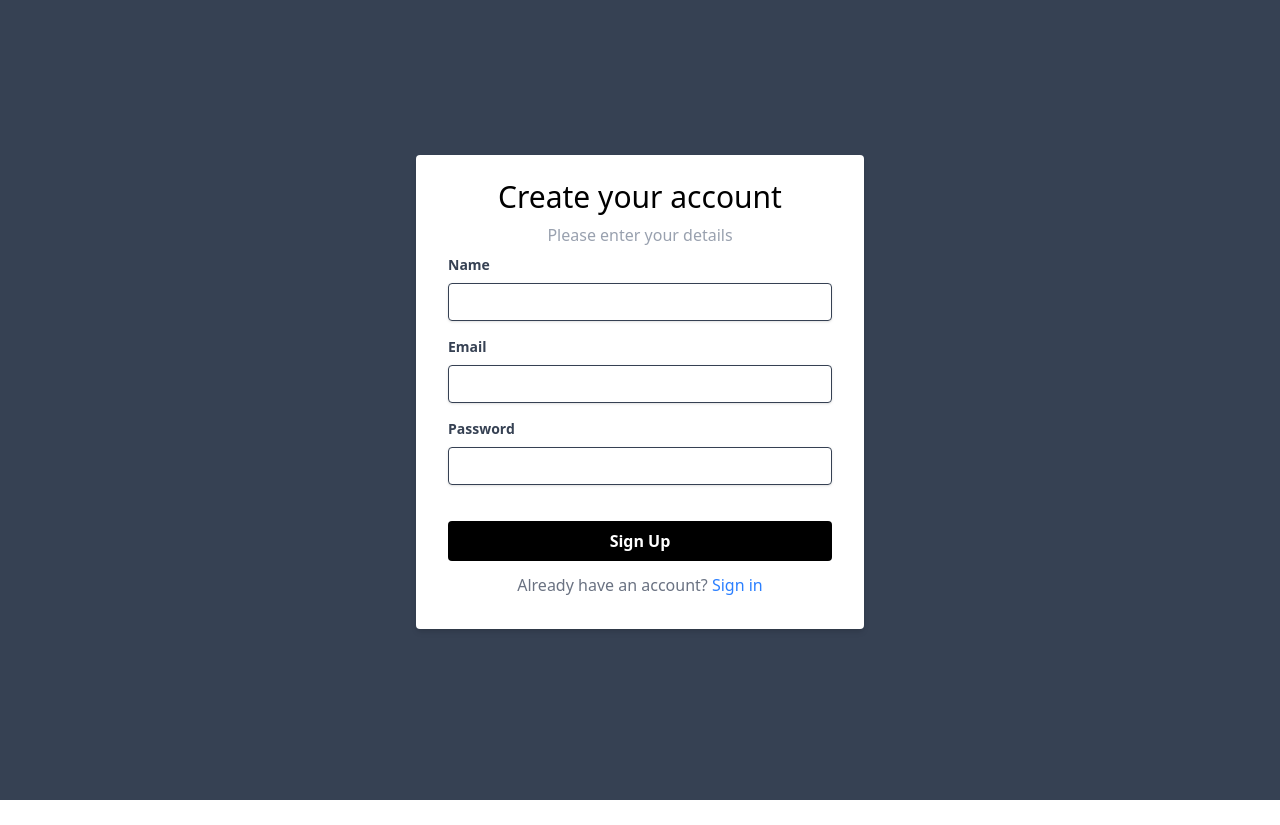
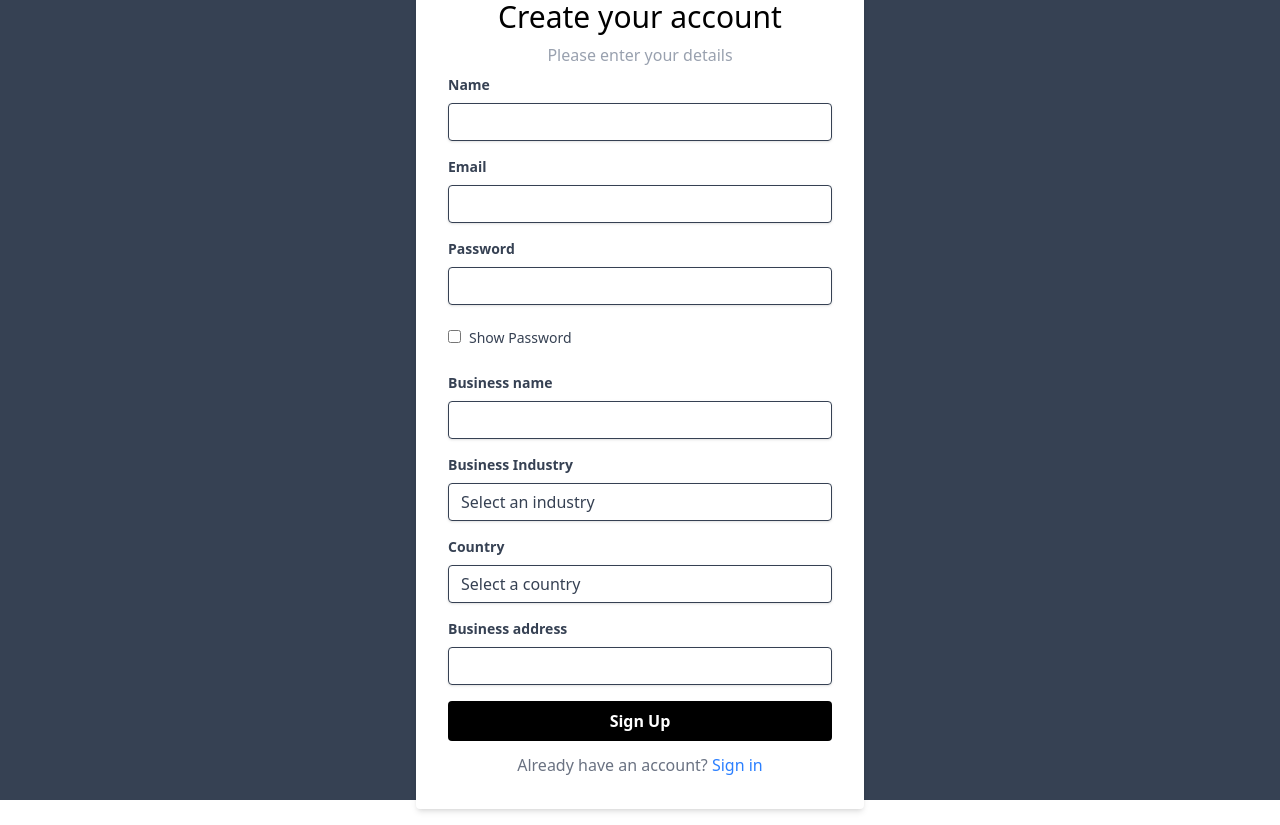
Before and after one commit to YK4651/Receiptly, a React (Vite) app in the folder frontend/: page /register in a window 1280 px wide. Before the commit the page ends 800 px from the top, so only its background shows below. Built offline with nearby package versions, Linux system fonts and the light colour scheme; no server answers.

Commit message:
#2 - change layout of register page as well as schema in the backend according to the design.

```diff
--- a/frontend/src/api/auth.js
+++ b/frontend/src/api/auth.js
@@ -29,11 +29,15 @@ export const login = async (email, password) => {
   return data;
 };
 
-export const register = async (name, email, password) => {
+export const register = async (name, email, password, businessName, businessIndustry, country, businessAddress) => {
   const response = await axios.post(`${API_BASE_URL}/auth/register`, {
     name,
     email,
     password,
+    businessName,
+    businessIndustry,
+    country,
+    businessAddress,
   });
 
   if (response.status !== 201) {
--- a/frontend/src/components/pages/Auth/Login.jsx
+++ b/frontend/src/components/pages/Auth/Login.jsx
@@ -5,6 +5,7 @@ import { login } from "../../../api/auth";
 const Login = () => {
   const [email, setEmail] = useState("");
   const [password, setPassword] = useState("");
+  const [showPassword, setShowPassword] = useState(false);
   const navigate = useNavigate();
 
   const handleLogin = async () => {
@@ -27,11 +28,19 @@ const Login = () => {
   return (
     <div className="flex justify-center items-center h-screen bg-gray-700">
       <div className="w-full max-w-md">
-        <form className="bg-white shadow-md rounded px-8 pt-6 pb-8 mb-4" onKeyPress={handleKeyPress}>
+        <form
+          className="bg-white shadow-md rounded px-8 pt-6 pb-8 mb-4"
+          onKeyPress={handleKeyPress}
+        >
           <h2 className="text-center text-3xl">Log in to your account</h2>
-          <h4 className="text-center py-2 text-gray-400">Welcome back! Please enter your details</h4>
+          <h4 className="text-center py-2 text-gray-400">
+            Welcome back! Please enter your details
+          </h4>
           <div className="mb-4">
-            <label className="block text-gray-700 text-sm font-bold mb-2" htmlFor="email">
+            <label
+              className="block text-gray-700 text-sm font-bold mb-2"
+              htmlFor="email"
+            >
               Email
             </label>
             <input
@@ -43,17 +52,35 @@ const Login = () => {
             />
           </div>
           <div className="mb-6">
-            <label className="block text-gray-700 text-sm font-bold mb-2" htmlFor="password">
+            <label
+              className="block text-gray-700 text-sm font-bold mb-2"
+              htmlFor="password"
+            >
               Password
             </label>
             <input
-              type="password"
+              type={showPassword ? "text" : "password"}
               id="password"
               value={password}
               onChange={(e) => setPassword(e.target.value)}
               className="shadow appearance-none border rounded w-full py-2 px-3 text-gray-700 mb-3 leading-tight focus:outline-none focus:shadow-outline"
             />
+            <div className="mt-2">
+              <input
+                type="checkbox"
+                id="showPassword"
+                checked={showPassword}
+                onChange={() => setShowPassword(!showPassword)}
+              />
+              <label
+                htmlFor="showPassword"
+                className="text-gray-700 text-sm ml-2"
+              >
+                Show Password
+              </label>
+            </div>
           </div>
+
           <div className="flex items-center justify-between">
             <button
               type="button"
@@ -64,16 +91,12 @@ const Login = () => {
             </button>
           </div>
 
-
           <p className="text-center text-gray-500 mt-3">
-              Don't have an account?{" "}
-              <a
-                href="/register"
-                className="text-blue-500 hover:text-blue-800"
-              >
-                Sign up
-              </a>
-            </p>
+            Don't have an account?{" "}
+            <a href="/register" className="text-blue-500 hover:text-blue-800">
+              Sign up
+            </a>
+          </p>
         </form>
       </div>
     </div>
--- a/frontend/src/components/pages/Auth/Register.jsx
+++ b/frontend/src/components/pages/Auth/Register.jsx
@@ -6,11 +6,16 @@ const Register = () => {
   const [name, setName] = useState("");
   const [email, setEmail] = useState("");
   const [password, setPassword] = useState("");
+  const [showPassword, setShowPassword] = useState(false);
+  const [businessName, setBusinessName] = useState("");
+  const [businessIndustry, setBusinessIndustry] = useState("");
+  const [country, setCountry] = useState("");
+  const [businessAddress, setBusinessAddress] = useState("");
   const navigate = useNavigate();
 
   const handleRegister = async () => {
     try {
-      await register(name, email, password);
+      await register(name, email, password, businessName, businessIndustry, country, businessAddress);
       navigate("/login");
     } catch (error) {
       console.error("Registration failed:", error);
@@ -27,11 +32,19 @@ const Register = () => {
   return (
     <div className="flex justify-center items-center h-screen bg-gray-700">
       <div className="w-full max-w-md">
-        <form className="bg-white shadow-md rounded px-8 pt-6 pb-8 mb-4" onKeyPress={handleKeyPress}>
+        <form
+          className="bg-white shadow-md rounded px-8 pt-6 pb-8 mb-4"
+          onKeyPress={handleKeyPress}
+        >
           <h2 className="text-center text-3xl">Create your account</h2>
-          <h4 className="text-center py-2 text-gray-400">Please enter your details</h4>
+          <h4 className="text-center py-2 text-gray-400">
+            Please enter your details
+          </h4>
           <div className="mb-4">
-            <label className="block text-gray-700 text-sm font-bold mb-2" htmlFor="name">
+            <label
+              className="block text-gray-700 text-sm font-bold mb-2"
+              htmlFor="name"
+            >
               Name
             </label>
             <input
@@ -43,7 +56,10 @@ const Register = () => {
             />
           </div>
           <div className="mb-4">
-            <label className="block text-gray-700 text-sm font-bold mb-2" htmlFor="email">
+            <label
+              className="block text-gray-700 text-sm font-bold mb-2"
+              htmlFor="email"
+            >
               Email
             </label>
             <input
@@ -55,15 +71,102 @@ const Register = () => {
             />
           </div>
           <div className="mb-6">
-            <label className="block text-gray-700 text-sm font-bold mb-2" htmlFor="password">
+            <label
+              className="block text-gray-700 text-sm font-bold mb-2"
+              htmlFor="password"
+            >
               Password
             </label>
             <input
-              type="password"
+              type={showPassword ? "text" : "password"}
               id="password"
               value={password}
               onChange={(e) => setPassword(e.target.value)}
               className="shadow appearance-none border rounded w-full py-2 px-3 text-gray-700 mb-3 leading-tight focus:outline-none focus:shadow-outline"
+            />
+            <div className="mt-2">
+              <input
+                type="checkbox"
+                id="showPassword"
+                checked={showPassword}
+                onChange={() => setShowPassword(!showPassword)}
+              />
+              <label
+                htmlFor="showPassword"
+                className="text-gray-700 text-sm ml-2"
+              >
+                Show Password
+              </label>
+            </div>
+          </div>
+          <div className="mb-4">
+            <label
+              className="block text-gray-700 text-sm font-bold mb-2"
+              htmlFor="businessName"
+            >
+              Business name
+            </label>
+            <input
+              type="businessName"
+              id="businessName"
+              value={businessName}
+              onChange={(e) => setBusinessName(e.target.value)}
+              className="shadow appearance-none border rounded w-full py-2 px-3 text-gray-700 leading-tight focus:outline-none focus:shadow-outline"
+            />
+          </div>
+          <div className="mb-4">
+            <label
+              className="block text-gray-700 text-sm font-bold mb-2"
+              htmlFor="businessIndustry"
+            >
+              Business Industry
+            </label>
+            <select
+              id="businessIndustry"
+              className="shadow appearance-none border rounded w-full py-2 px-3 text-gray-700 leading-tight focus:outline-none focus:shadow-outline"
+              onChange={(e) => setBusinessIndustry(e.target.value)}
+            >
+              <option value="">Select an industry</option>
+              <option value="technology">Technology</option>
+              <option value="finance">Finance</option>
+              <option value="healthcare">Healthcare</option>
+              <option value="education">Education</option>
+              <option value="retail">Retail</option>
+            </select>
+          </div>
+          <div className="mb-4">
+            <label
+              className="block text-gray-700 text-sm font-bold mb-2"
+              htmlFor="country"
+            >
+              Country
+            </label>
+            <select
+              id="country"
+              className="shadow appearance-none border rounded w-full py-2 px-3 text-gray-700 leading-tight focus:outline-none focus:shadow-outline"
+              onChange={(e) => setCountry(e.target.value)}
+            >
+              <option value="">Select a country</option>
+              <option value="us">United States</option>
+              <option value="ca">Canada</option>
+              <option value="jp">Japan</option>
+              <option value="uk">United Kingdom</option>
+              <option value="de">Germany</option>
+            </select>
+          </div>
+          <div className="mb-4">
+            <label
+              className="block text-gray-700 text-sm font-bold mb-2"
+              htmlFor="businessAddress"
+            >
+              Business address
+            </label>
+            <input
+              type="businessAddress"
+              id="businessAddress"
+              value={businessAddress}
+              onChange={(e) => setBusinessAddress(e.target.value)}
+              className="shadow appearance-none border rounded w-full py-2 px-3 text-gray-700 leading-tight focus:outline-none focus:shadow-outline"
             />
           </div>
           <div className="flex items-center justify-between">
@@ -77,10 +180,7 @@ const Register = () => {
           </div>
           <p className="text-center text-gray-500 mt-3">
             Already have an account?{" "}
-            <a
-              href="/login"
-              className="text-blue-500 hover:text-blue-800"
-            >
+            <a href="/login" className="text-blue-500 hover:text-blue-800">
               Sign in
             </a>
           </p>
```
Also changed, not shown: 2 other files (tests, documents, lock files or other folders).
